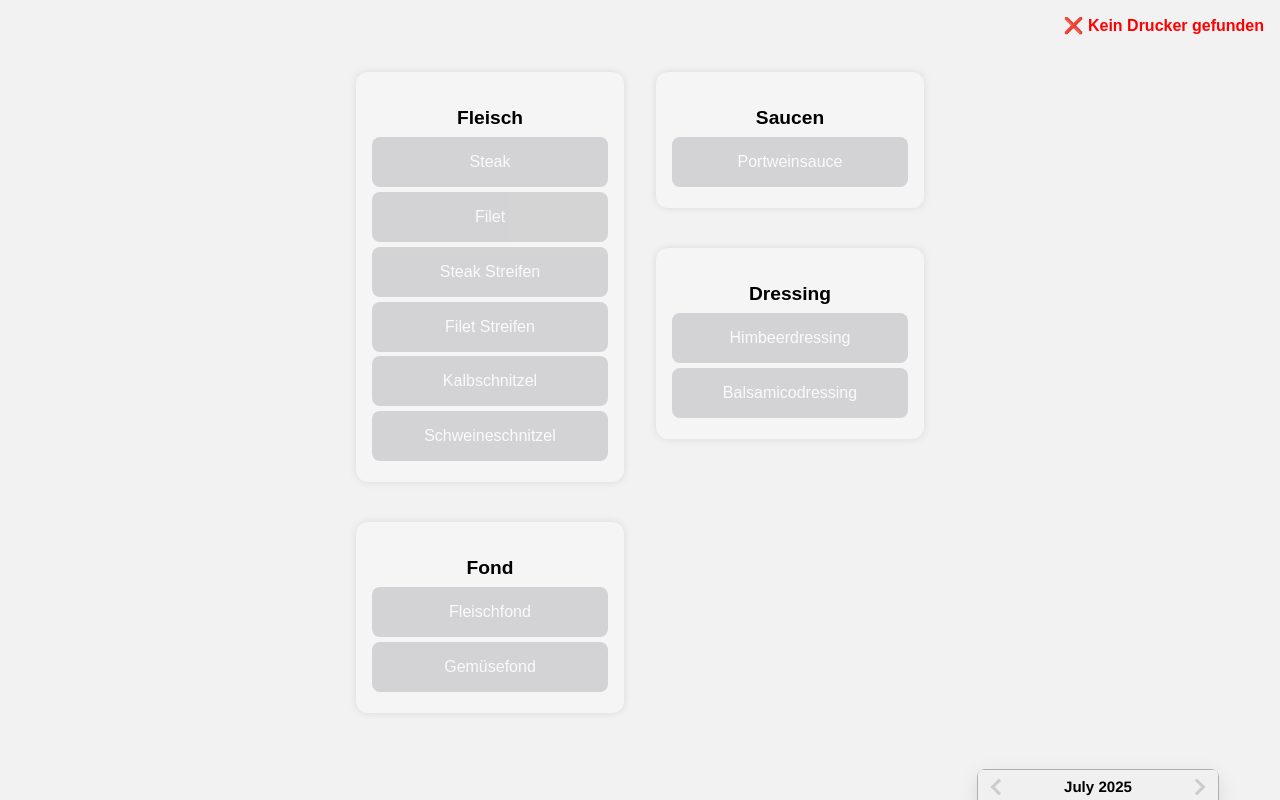
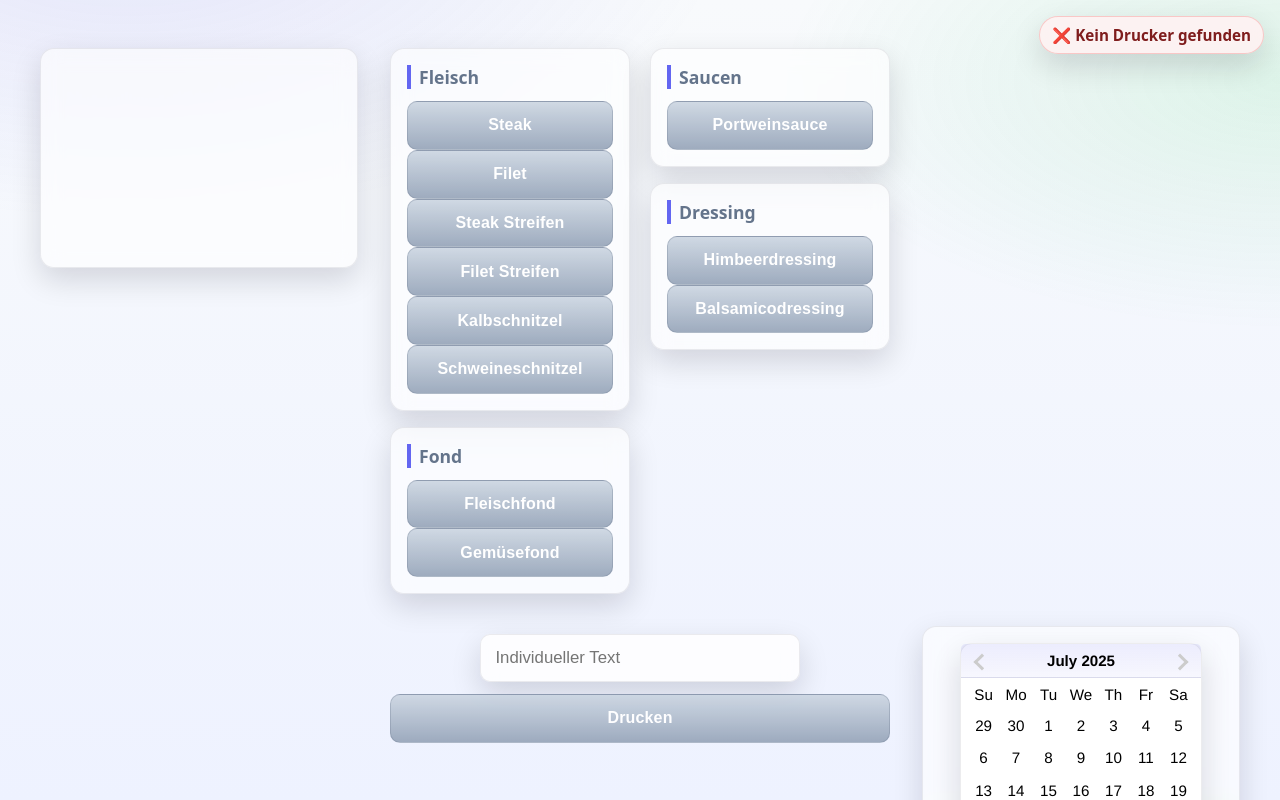
Before and after one commit to SpLord/LabelKitchenPrinter, a React (Vite) app: page / in a window 1280 px wide. Shown: the top 800 px of the page. Built offline with nearby package versions, Linux system fonts and the light colour scheme; no server answers.

Commit message:
Stil-Updates und Layout-Optimierungen in styles.css

```diff
--- a/src/styles.css
+++ b/src/styles.css
@@ -1,30 +1,60 @@
 /* =============================
-   💡 Allgemeines Layout & Basis
+   💡 Modernes Basis-Design
    ============================= */
 
+:root {
+  --primary: #6366f1;         /* Indigo 500 */
+  --primary-600: #4f46e5;
+  --primary-700: #4338ca;
+  --accent: #22c55e;          /* Green 500 */
+  --success: #16a34a;         /* Green 600 */
+  --danger: #ef4444;          /* Red 500 */
+  --text: #0f172a;            /* Slate 900 */
+  --muted: #64748b;           /* Slate 500 */
+  --surface: rgba(255, 255, 255, 0.6);
+  --surface-strong: rgba(255, 255, 255, 0.82);
+  --border: rgba(15, 23, 42, 0.08);
+  --radius: 14px;
+  --shadow-lg: 0 12px 30px rgba(2, 6, 23, 0.14);
+}
+
+* {
+  box-sizing: border-box;
+}
+
+html, body {
+  height: 100%;
+}
+
 body {
-  font-family: sans-serif;
-  background: #f2f2f2;
-  text-align: center;
-  padding: 2rem;
+  margin: 0;
+  font-family: ui-sans-serif, system-ui, -apple-system, Segoe UI, Roboto, "Helvetica Neue", Arial, "Apple Color Emoji", "Segoe UI Emoji";
+  color: var(--text);
+  background:
+    radial-gradient(1200px 600px at 10% -10%, rgba(99, 102, 241, 0.14), transparent 50%),
+    radial-gradient(1000px 500px at 100% 10%, rgba(34, 197, 94, 0.12), transparent 50%),
+    linear-gradient(180deg, #f8fafc 0%, #eef2ff 100%);
+  padding: 2rem 1.5rem 3rem;
 }
 
 h1 {
-  margin-bottom: 2rem;
+  margin: 0 0 1.5rem 0;
+  font-weight: 800;
+  letter-spacing: -0.02em;
 }
 
 /* ==========================
    📦 Hauptlayout (3-Spalten)
    ========================== */
 
-/* Layout bleibt Grid, aber jetzt mit Zeilen */
 .main-layout {
   display: grid;
-  grid-template-columns: 1fr 2fr 1fr;
+  grid-template-columns: 1fr 1.2fr 1fr;
   grid-template-rows: auto auto; /* zweite Zeile für Input */
   gap: 2rem;
   align-items: start;
-  margin-top: 2rem;
+  margin: 1rem auto 0;
+  max-width: 1200px;
 }
 
 /* =========================
@@ -35,27 +65,56 @@ h1 {
   position: absolute;
   top: 1rem;
   right: 1rem;
-  font-weight: bold;
-  font-size: 1rem;
+  font-weight: 600;
+  font-size: 0.95rem;
 }
 
-.online {
-  color: green;
+.status-indicator span {
+  display: inline-flex;
+  align-items: center;
+  gap: 0.5rem;
+  padding: 0.5rem 0.75rem;
+  border-radius: 999px;
+  background: var(--surface-strong);
+  border: 1px solid var(--border);
+  box-shadow: var(--shadow-lg);
+  backdrop-filter: blur(10px);
 }
 
-.offline {
-  color: red;
+.status-indicator .online {
+  color: #065f46;
+  background: rgba(240, 253, 244, 0.9);
+  border-color: rgba(5, 150, 105, 0.2);
+}
+
+.status-indicator .offline {
+  color: #7f1d1d;
+  background: rgba(254, 242, 242, 0.9);
+  border-color: rgba(239, 68, 68, 0.25);
 }
 
 /* ================================
    🧾 Vorschau-Bereich (linke Spalte)
    ================================ */
 
+.preview-section {
+  background: var(--surface);
+  border: 1px solid var(--border);
+  border-radius: var(--radius);
+  box-shadow: var(--shadow-lg);
+  backdrop-filter: blur(10px);
+  padding: 1rem;
+  display: flex;
+  align-items: center;
+  justify-content: center;
+  min-height: 220px;
+}
+
 .preview-section img {
   max-width: 100%;
   height: auto;
-  border: 2px solid #007bff;
-  border-radius: 8px;
+  border-radius: 10px;
+  border: 1px solid rgba(99, 102, 241, 0.35);
 }
 
 /* ===============================
@@ -63,6 +122,12 @@ h1 {
    =============================== */
 
 .date-section {
+  background: var(--surface);
+  border: 1px solid var(--border);
+  border-radius: var(--radius);
+  box-shadow: var(--shadow-lg);
+  backdrop-filter: blur(10px);
+  padding: 1rem;
   display: flex;
   flex-direction: column;
   align-items: center;
@@ -70,9 +135,26 @@ h1 {
 }
 
 .react-datepicker {
-  border-radius: 8px;
-  box-shadow: 0 6px 20px rgba(0, 0, 0, 0.1);
-  font-size: 0.9rem;
+  border-radius: 12px !important;
+  border: 1px solid var(--border) !important;
+  box-shadow: var(--shadow-lg) !important;
+  font-size: 0.95rem !important;
+}
+
+.react-datepicker__header {
+  background: linear-gradient(180deg, rgba(99, 102, 241, 0.12), rgba(99, 102, 241, 0.05)) !important;
+  border-bottom: 1px solid var(--border) !important;
+}
+
+.react-datepicker__day--selected,
+.react-datepicker__day--keyboard-selected {
+  background: var(--primary) !important;
+}
+
+.react-datepicker__day--today {
+  border-radius: 6px !important;
+  outline: 2px dashed rgba(99, 102, 241, 0.4) !important;
+  outline-offset: 2px !important;
 }
 
 /* =============================
@@ -83,7 +165,7 @@ h1 {
   display: flex;
   flex-direction: row;
   justify-content: center;
-  gap: 2rem;
+  gap: 1.25rem;
   flex-wrap: nowrap;
 }
 
@@ -92,7 +174,7 @@ h1 {
   flex-direction: column;
   gap: 1rem;
   flex: 1;
-  min-width: 220px;
+  min-width: 240px;
 }
 
 /* ==============================
@@ -100,44 +182,74 @@ h1 {
    ============================== */
 
 .button-group {
-  background: #f5f5f5;
+  background: var(--surface);
   padding: 1rem;
-  border-radius: 12px;
-  box-shadow: 0 0 8px rgba(0, 0, 0, 0.1);
-  margin-bottom: 1.5rem;
+  border-radius: var(--radius);
+  border: 1px solid var(--border);
+  box-shadow: var(--shadow-lg);
+  backdrop-filter: blur(10px);
 }
 
 .button-group h3 {
-  margin-bottom: 0.5rem;
-  font-size: 1.2rem;
+  margin: 0 0 0.75rem 0;
+  font-size: 1.1rem;
+  font-weight: 700;
+  color: var(--muted);
+  padding-left: 0.5rem;
+  border-left: 4px solid var(--primary);
 }
 
 /* =====================
    🟦 Buttons im Block
    ===================== */
 
-.button-group button {
+.button-group button,
+.input-group button {
   display: block;
-  margin: 0.3rem 0;
   width: 100%;
-  min-width: 120px;
+  min-width: 140px;
   font-size: 1rem;
-  padding: 1rem 1.5rem;
-  border-radius: 8px;
-  border: none;
-  background-color: #0011ff;
-  color: white;
+  font-weight: 600;
+  letter-spacing: 0.01em;
+  padding: 0.9rem 1.1rem;
+  border-radius: 10px;
+  border: 1px solid rgba(67, 56, 202, 0.35);
+  background: linear-gradient(180deg, var(--primary) 0%, var(--primary-600) 100%);
+  color: #fff;
+  box-shadow: 0 8px 18px rgba(79, 70, 229, 0.25);
+  cursor: pointer;
   touch-action: manipulation;
-  transition: background 0.2s ease;
+  transition: transform 120ms ease, box-shadow 150ms ease, filter 150ms ease, background 150ms ease;
 }
 
-.button-group button:hover {
-  background-color: #03f830;
+@media (hover: hover) {
+  .button-group button:hover,
+  .input-group button:hover {
+    transform: translateY(-1px);
+    box-shadow: 0 12px 24px rgba(67, 56, 202, 0.28);
+  }
 }
 
-.button-group button:disabled {
-  background-color: #b3b3b6;
-  opacity: 0.5;
+.button-group button:active,
+.input-group button:active {
+  transform: translateY(0);
+  filter: saturate(1.1);
+}
+
+.button-group button:disabled,
+.input-group button:disabled {
+  background: linear-gradient(180deg, #cbd5e1 0%, #94a3b8 100%);
+  border-color: rgba(100, 116, 139, 0.35);
+  box-shadow: none;
+  cursor: not-allowed;
+  opacity: 0.9;
+}
+
+.button-group button:focus-visible,
+.input-group button:focus-visible,
+input:focus-visible {
+  outline: none;
+  box-shadow: 0 0 0 4px rgba(99, 102, 241, 0.25), 0 0 0 1px var(--primary-700);
 }
 
 /* ==========================
@@ -148,32 +260,29 @@ h1 {
   display: flex;
   flex-direction: column;
   align-items: center;
-  gap: 0.5rem;
+  gap: 0.75rem;
 }
 
 .input-group input {
-  max-width: 240px;
+  max-width: 320px;
   width: 100%;
-  font-size: 1.2rem;
-  padding: 0.7rem;
+  font-size: 1.05rem;
+  padding: 0.8rem 0.9rem;
+  border-radius: 10px;
+  border: 1px solid var(--border);
+  background: var(--surface-strong);
+  color: var(--text);
+  box-shadow: var(--shadow-lg);
+  backdrop-filter: blur(8px);
 }
 
-/* Eingabezeile mittig unter beiden Columns */
+/* Eingabe mittig unter der mittleren Spalte */
 .input-group.full-width {
-  grid-column: 2 / 3; /* mittlere Spalte */
-  margin-top: 1rem;
+  grid-column: 2 / 3;
+  margin-top: 0.5rem;
   display: flex;
   justify-content: center;
-  gap: 1rem;
-}
-
-/* Eingabezeile im unteren Bereich */
-.input-group.full-width {
-  margin-top: 2rem;
-  width: 100%;
-  display: flex;
-  justify-content: center;
-  gap: 1rem;
+  gap: 0.75rem;
 }
 
 /* ====================
@@ -188,16 +297,40 @@ h1 {
   margin-bottom: 2rem;
 }
 
-button {
-  font-size: 1.2rem;
-  padding: 1rem 2rem;
-  border: none;
-  background: #007bff;
-  color: white;
-  border-radius: 0.5rem;
-  cursor: pointer;
+/* ====================
+   📱 Responsive Verhalten
+   ==================== */
+
+@media (max-width: 1100px) {
+  .main-layout {
+    grid-template-columns: 1fr 1fr; /* Preview | Buttons */
+  }
+  .date-section {
+    grid-column: 1 / -1; /* unten vollbreit */
+  }
+  .input-group.full-width {
+    grid-column: 1 / -1;
+  }
 }
 
-button:hover {
-  background: #0056b3;
+@media (max-width: 820px) {
+  body { padding: 1.25rem 1rem 2rem; }
+  .main-layout {
+    grid-template-columns: 1fr; /* alles untereinander */
+    gap: 1.25rem;
+  }
+  .preview-section,
+  .date-section {
+    min-height: unset;
+  }
+  .button-section {
+    flex-direction: column;
+  }
+  .button-column {
+    min-width: 100%;
+  }
+  .input-group.full-width {
+    grid-column: 1 / -1;
+  }
+  .status-indicator { left: 1rem; right: auto; }
 }
```
